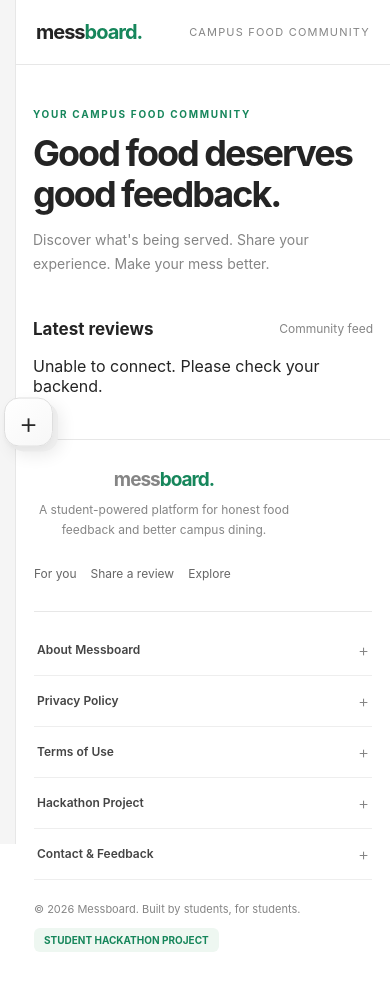
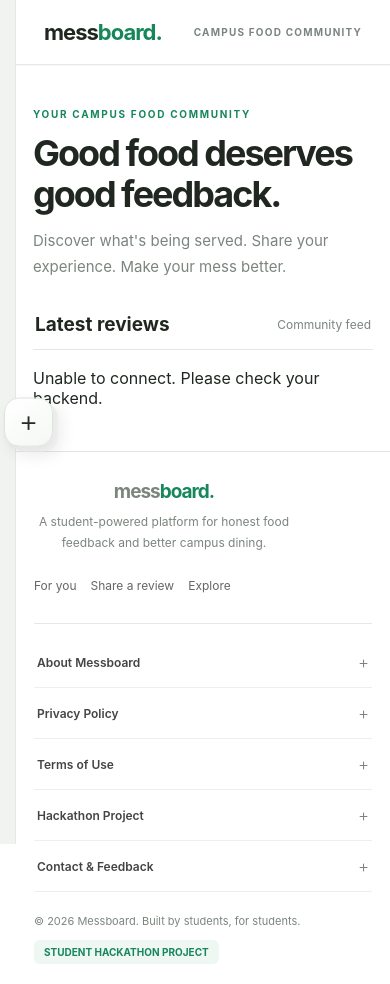
Before and after one commit to AvgLucer/MessBoard, a website: page src/main/resources/static/index.html in a window 390 px wide. Drawn offline with Linux system fonts and the light colour scheme; no server answers.

Commit message:
Redesign MessBoard frontend UI

```diff
--- a/src/main/resources/static/index.html
+++ b/src/main/resources/static/index.html
@@ -76,6 +76,8 @@ button, input, textarea {
     color: #292929;
     font-size: 30px;
     font-weight: 300;
+    line-height: 1;
+    padding: 0 0 4px;
 
     cursor: pointer;
 
@@ -757,6 +759,189 @@ footer {
         transition-duration: .01ms !important;
     }
 }
+
+
+/* =========================================================
+   MESSBOARD VISUAL REFINEMENT — DESKTOP + SPACING POLISH
+   Visual-only overrides. Existing markup and behavior retained.
+   ========================================================= */
+:root {
+    --bg: #f6f7f5;
+    --panel: #ffffff;
+    --border: #e5e9e5;
+    --text: #202720;
+    --muted: #7b857d;
+    --green: #16865b;
+    --rail: #f0f3ef;
+}
+
+body {
+    background:
+        radial-gradient(ellipse at 78% 5%, rgba(22,134,91,.055), transparent 31rem),
+        var(--bg);
+}
+
+.main { min-height: 100vh; }
+
+.topbar {
+    padding-left: clamp(28px, 5vw, 84px);
+    padding-right: clamp(28px, 5vw, 84px);
+    background: rgba(255,255,255,.88);
+    box-shadow: 0 1px 0 rgba(25,45,30,.025);
+}
+
+.brand { font-size: 22px; }
+.top-label { font-weight: 650; font-size: 10px; }
+
+.content {
+    width: min(100% - 72px, 1160px);
+    max-width: 1160px;
+    margin: 54px auto 72px;
+    padding: 0;
+}
+
+.hero {
+    position: relative;
+    padding: 38px 42px 36px;
+    margin-bottom: 34px;
+    border: 1px solid #e5ebe5;
+    border-radius: 22px;
+    overflow: hidden;
+    background: linear-gradient(112deg, #ffffff 0%, #fbfdfb 58%, #f0f7f1 100%);
+    box-shadow: 0 12px 34px rgba(32,55,38,.045);
+}
+
+.hero::after {
+    content: "";
+    position: absolute;
+    width: 290px;
+    height: 290px;
+    right: 4%;
+    top: -145px;
+    border: 1px solid rgba(22,134,91,.10);
+    border-radius: 50%;
+    box-shadow: 0 0 0 28px rgba(22,134,91,.025), 0 0 0 58px rgba(22,134,91,.018);
+    pointer-events: none;
+}
+
+.hero h1 { max-width: 720px; font-size: clamp(42px, 5vw, 60px); }
+.hero p { max-width: 560px; font-size: 15px; }
+.eyebrow { font-size: 10px; }
+
+.feed-heading {
+    padding: 0 2px 13px;
+    margin-bottom: 18px;
+    border-bottom: 1px solid #e5e9e5;
+}
+.feed-heading h2 { font-size: 19px; }
+
+.post {
+    padding: 25px 27px;
+    margin-bottom: 20px;
+    border-color: #e4e9e4;
+    border-radius: 17px;
+    box-shadow: 0 3px 12px rgba(24,42,28,.025);
+}
+.post:hover {
+    transform: translateY(-3px);
+    box-shadow: 0 14px 34px rgba(24,42,28,.075);
+}
+.food-title { font-size: 21px; }
+.food-image {
+    max-height: 470px;
+    border-radius: 13px;
+    object-position: center;
+}
+.comment { max-width: 900px; font-size: 14px; }
+
+.create-card {
+    background: #fff;
+    border-color: #e4e9e4;
+    border-radius: 18px;
+    padding: 30px;
+    box-shadow: 0 10px 30px rgba(24,42,28,.035);
+}
+.field input:not([type="file"]),
+.field textarea, .search {
+    border-color: #e1e7e1;
+    border-radius: 11px;
+    padding: 14px 15px;
+    background: #fdfefd;
+}
+.upload {
+    border-color: #cbd9ce;
+    border-radius: 13px;
+    background: #fbfdfb;
+}
+.publish {
+    border-radius: 11px;
+    padding: 15px;
+    box-shadow: 0 5px 12px rgba(22,134,91,.15);
+}
+
+.page-title { font-size: clamp(34px, 4vw, 43px); }
+.search { max-width: 100%; }
+.empty {
+    background: rgba(255,255,255,.72);
+    border-color: #dfe7df;
+    border-radius: 15px;
+}
+
+.site-footer {
+    width: min(100% - 72px, 1160px);
+    max-width: 1160px;
+    margin-top: 76px;
+    padding: 38px 0 25px;
+    border-top-color: #e0e7e0;
+}
+
+.plus-button {
+    line-height: 1;
+    padding: 0 0 4px;
+    background: linear-gradient(145deg, #fff, #f4f8f4);
+    border-color: #dce5dc;
+}
+
+/* Wide screens use the available canvas instead of a narrow central column. */
+@media (min-width: 1500px) {
+    .content, .site-footer { width: min(100% - 112px, 1280px); max-width: 1280px; }
+    .hero { padding: 44px 50px 42px; }
+}
+
+@media (max-width: 900px) {
+    .content { width: min(100% - 48px, 760px); }
+    .site-footer { width: min(100% - 48px, 900px); }
+    .hero { padding: 32px 30px; }
+}
+
+@media (max-width: 600px) {
+    body { background: #fff; }
+    .content {
+        width: auto;
+        max-width: none;
+        margin: 43px auto;
+        padding: 0 17px;
+    }
+    .hero {
+        padding: 0;
+        border: 0;
+        border-radius: 0;
+        box-shadow: none;
+        background: transparent;
+    }
+    .hero::after { display: none; }
+    .hero h1 { font-size: 36px; }
+    .post { padding: 15px; }
+    .create-card { padding: 17px; }
+    .site-footer {
+        width: auto;
+        max-width: none;
+        margin-top: 40px;
+        padding: 28px 18px 20px;
+    }
+    .plus-button { line-height: 1; padding: 0 0 4px; }
+}
+
 </style>
 </head>
 
@@ -1065,7 +1250,7 @@ footer {
 // MESSBOARD CONFIGURATION
 // ==========================================
 
-const BACKEND = window.location.origin;
+const BACKEND = "http://localhost:8080";
 const API = BACKEND + "/api";
 
 const plusButton = document.getElementById("plusButton");
```
